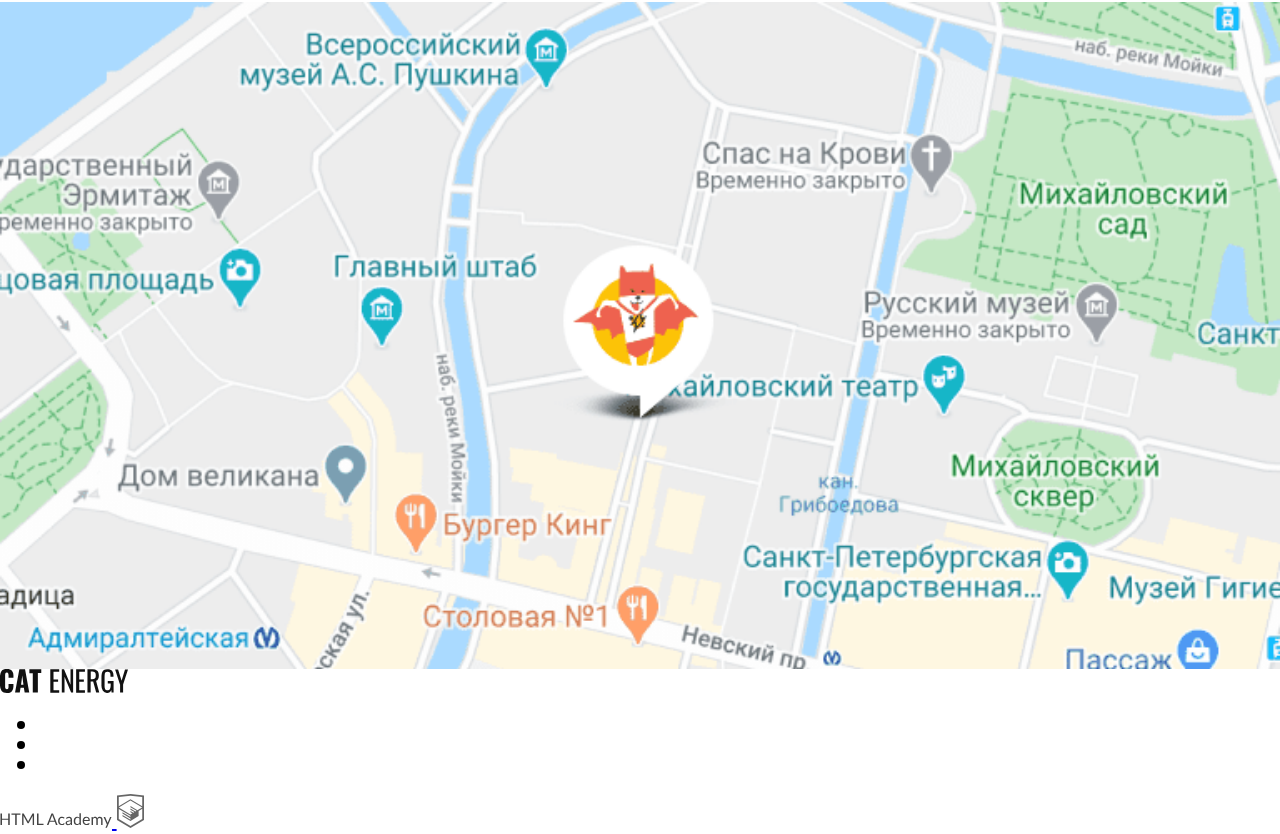
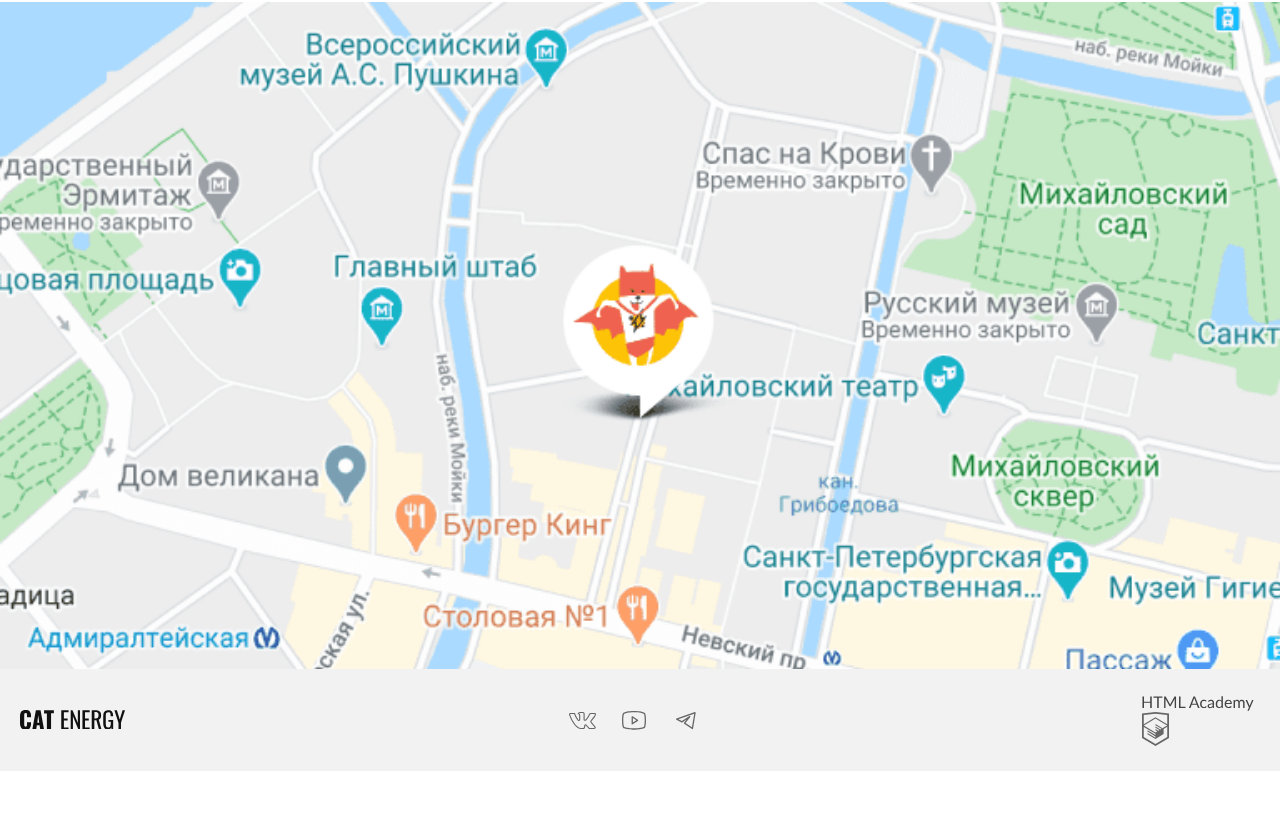
Before and after one commit to htmlacademy-adaptive/83960-cat-energy-29, a website: page source/index.html in a window 1280 px wide. Shown: the part 2582-3416 px from the top of the page. After the commit the page ends 3353 px from the top, so only its background shows below. Drawn offline with nearby package versions, Linux system fonts and the light colour scheme; files that its build step writes are made by us from their sources.

Commit message:
Закончил стилизацию логотипа в футере. Закончил стилизацию списка социальных сетей.

```diff
--- a/source/index.html
+++ b/source/index.html
@@ -178,30 +178,53 @@
       </section>
     </main>
     <footer class="main-footer">
-      <div class="footer-logo">
-        <a class="footer-logo__link" href="#">
-          <img src="img/logos/footer-logo.svg" alt="Текстовый логотип" width="128" height="24">
+      <a class="link main-footer__logo-link" href="#">
+        <svg class="image main-footer__logo-svg" xmlns="http://www.w3.org/2000/svg" width="128" height="24" viewBox="0 0 128 24" fill="none">
+          <path  class="main-footer__logo-char"
+            d="M1.6236 21.9574C0.489608 20.2815 -0.0733133 18.2722 0.0213584 16.2383V7.7617C-0.115966 5.70593 0.411707 3.66097 1.52346 1.94043C2.62499 0.612766 4.32737 0 6.83086 0C9.33436 0 10.9366 0.612766 11.938 1.73617C13.0252 3.15904 13.56 4.9407 13.4401 6.74043V8.78298H8.53324V6.43404C8.57287 5.73932 8.47057 5.04378 8.23282 4.39149C8.10574 4.12819 7.90433 3.90969 7.65449 3.76409C7.40465 3.61849 7.11781 3.55245 6.83086 3.57447C6.12989 3.57447 5.62919 3.77872 5.42891 4.28936C5.20237 5.015 5.10073 5.77516 5.12849 6.53617V17.4638C5.0756 18.2022 5.21373 18.9417 5.52905 19.6085C5.72933 20.1192 6.23003 20.3234 6.931 20.3234C7.63198 20.3234 8.03254 20.1192 8.23282 19.6085C8.4605 18.9183 8.56232 18.1914 8.53324 17.4638V15.0128H13.4401V17.0553C13.5419 18.8844 13.0103 20.6918 11.938 22.1617C10.9366 23.3872 9.23422 24 6.83086 24C4.42751 23.8979 2.62499 23.2851 1.6236 21.9574Z"
+            fill="#111111" />
+          <path  class="main-footer__logo-char"
+            d="M19.3483 0.306396H25.0563L29.2622 23.5915H24.6557L23.8546 18.6894H20.55L19.7489 23.5915H15.0423L19.3483 0.306396ZM23.454 15.6255L22.2524 6.53618L21.0507 15.6255H23.454Z"
+            fill="#111111" />
+          <path  class="main-footer__logo-char"
+            d="M32.767 4.18725H29.3623V0.306396H41.2789V4.08512H37.8742V23.5915H32.767V4.18725Z" fill="#111111" />
+          <path  class="main-footer__logo-char"
+            d="M50.3916 0.306396H59.2039V2.75746H53.496V10.417H58.1024V12.766H53.496V21.3447H59.2039V23.6936H50.2915V0.306396H50.3916Z"
+            fill="#111111" />
+          <path  class="main-footer__logo-char"
+            d="M61.8076 0.306396H64.0107L70.5198 15.7277V0.306396H73.1234V23.5915H71.1206L64.5114 7.65959V23.5915H61.8076V0.306396Z"
+            fill="#111111" />
+          <path  class="main-footer__logo-char"
+            d="M76.1276 0.306396H84.9399V2.75746H79.2319V10.417H83.8383V12.766H79.2319V21.3447H84.9399V23.6936H76.1276V0.306396Z"
+            fill="#111111" />
+          <path  class="main-footer__logo-char"
+            d="M87.5435 0.306296H92.1499C93.962 0.178639 95.7629 0.682798 97.2571 1.73608C98.3586 2.65523 98.8593 4.28927 98.8593 6.43396C98.8593 9.39566 97.958 11.234 96.0554 11.8467L99.2599 23.4893H96.1555L93.1513 12.5616H90.6478V23.4893H87.4434V0.306296H87.5435ZM91.9497 10.3148C92.982 10.4016 94.011 10.1121 94.8537 9.49778C95.4546 8.98715 95.755 7.96587 95.755 6.43396C95.7827 5.67295 95.6811 4.91279 95.4546 4.18715C95.2292 3.66645 94.8421 3.23582 94.353 2.96162C93.6633 2.64108 92.9062 2.50069 92.1499 2.5531H90.748V10.2127H91.9497V10.3148Z"
+            fill="#111111" />
+          <path  class="main-footer__logo-char"
+            d="M102.865 21.8554C101.824 20.0697 101.335 18.0053 101.463 15.932V8.17025C101.438 6.69026 101.607 5.21349 101.964 3.77876C102.299 2.70664 102.967 1.77469 103.866 1.12344C104.984 0.448453 106.274 0.128462 107.571 0.204291C109.674 0.204291 111.177 0.714929 112.078 1.83833C113.115 3.32172 113.61 5.12795 113.48 6.94472V7.76174H110.476V7.04684C110.48 6.19152 110.413 5.33736 110.275 4.49365C110.191 3.96049 109.903 3.48313 109.474 3.16599C108.911 2.78921 108.243 2.60993 107.571 2.65535C106.853 2.60843 106.143 2.82587 105.569 3.26812C105.333 3.47055 105.141 3.71989 105.003 4.00086C104.865 4.28184 104.785 4.58853 104.768 4.90216C104.636 5.81517 104.569 6.73673 104.567 7.65961V16.3405C104.493 17.663 104.698 18.9863 105.168 20.2213C105.569 21.0383 106.37 21.3447 107.571 21.3447C108.046 21.405 108.527 21.3208 108.955 21.1028C109.383 20.8847 109.737 20.5425 109.975 20.1192C110.504 18.8277 110.743 17.432 110.676 16.0341V14.4H107.772V12.0511H113.58V23.5915H111.577L111.277 20.9362C111.014 21.8261 110.467 22.601 109.724 23.1376C108.98 23.6742 108.081 23.9419 107.171 23.8979C106.343 23.9475 105.517 23.7869 104.765 23.4304C104.014 23.0739 103.361 22.5327 102.865 21.8554Z"
+            fill="#111111" />
+          <path  class="main-footer__logo-char"
+            d="M119.989 15.4212L115.082 0.408447H118.086L121.591 11.6425L124.996 0.408447H128L123.093 15.4212V23.5914H120.089V15.4212H119.989Z"
+            fill="#111111" />
+        </svg>
       </a>
-      </div>
-      <div class="social">
-        <ul class="social__list">
-          <li class="social__item">
-            <a href="#" class="social__link social__link--vkontakte">
+      <ul class="social-list">
+        <li class="social-list__item">
+          <a href="#" class="link social-list__link social-list__link--vkontakte">
             <span class="visually-hidden"> Мы в Вконтакте.</span>
           </a>
         </li>
-          <li class="social__item">
-            <a href="#" class="social__link social__link--youtube">
+        <li class="social-list__item">
+          <a href="#" class="social-list__link social-list__link--youtube">
             <span class="visually-hidden"> Мы в Ютубе.</span>
           </a>
         </li>
-          <li class="social__item">
-            <a href="#" class="social__link social__link--telegram">
+        <li class="social-list__item">
+          <a href="#" class="social-list__link social-list__link--telegram">
             <span class="visually-hidden"> Мы в Телеграме.</span>
           </a>
         </li>
       </ul>
-      </div>
       <div class="partners">
         <a class="partners__link" href="https://htmlacademy.ru">
           <span class="visually-hidden">Партнёрская ссылка</span>
--- a/source/sass/common.scss
+++ b/source/sass/common.scss
@@ -91,6 +91,13 @@
   color: inherit;
 }
 
+.image {
+  display: block;
+  max-width: 100%;
+  height: auto;
+  object-fit: contain;
+}
+
 .visually-hidden {
   clip-path: inset(50%);
   height: 1px;
--- /dev/null
+++ b/source/sass/footer/main-footer.scss
@@ -0,0 +1,29 @@
+.main-footer {
+  --footer-logo-color: #111111;
+  padding: 20px;
+  display: flex;
+  flex-direction: column;
+  align-items: center;
+  background-color: var(--additional-background-color);
+
+  @media screen and (min-width: 768px) {
+    flex-direction: row;
+    justify-content: space-between;
+  }
+}
+
+.main-footer__logo-link {
+  padding: 20px 0;
+
+  &:hover {
+    --footer-logo-color: #3e3e3e;
+  }
+
+  &:active {
+    --footer-logo-color: #6b6b6b;
+  }
+}
+
+.main-footer__logo-char {
+  fill: var(--footer-logo-color);
+}
--- /dev/null
+++ b/source/sass/footer/social-list.scss
@@ -0,0 +1,55 @@
+.social-list {
+  --social-color: #666666;
+  @include reset-list;
+  padding: 20px 0;
+  width: 100%;
+  display: flex;
+  justify-content: center;
+  gap: 24px;
+  border-top: 1px solid #d9d9d9;
+  border-bottom: 1px solid #d9d9d9;
+
+  @media screen and (min-width: 768px) {
+    border: 0;
+  }
+}
+
+.social-list__link {
+  &:before {
+    display: block;
+    content: "";
+    width: 28px;
+    height: 22px;
+    outline: 1px solid green;
+    background-color: var(--social-color);
+    mask-repeat: no-repeat;
+    mask-position: center;
+  }
+
+  &:hover,
+  &:focus {
+    --social-color: #68b738;
+  }
+
+  &:active {
+    --social-color: rgba(104, 183, 56, 0.3)
+  }
+}
+
+.social-list__link--vkontakte {
+  &:before {
+    mask-image: url(../../img/social/vkontakte.svg);
+  }
+}
+
+.social-list__link--youtube {
+  &:before {
+    mask-image: url(../../img/social/youtube.svg);
+  }
+}
+
+.social-list__link--telegram {
+  &:before {
+    mask-image: url(../../img/social/telegram.svg);
+  }
+}
--- a/source/sass/style.scss
+++ b/source/sass/style.scss
@@ -16,3 +16,5 @@
 @import "./catalog/product-card.scss";
 @import "./catalog/features-list.scss";
 @import "./catalog/gift.scss";
+@import "./footer/main-footer.scss";
+@import "./footer/social-list.scss";
```
Also changed, not shown: source/img/social/telegram.svg (added), source/img/social/vkontakte.svg (added), source/img/social/youtube.svg (added). Lines whose indentation alone changed are shown as unchanged.
